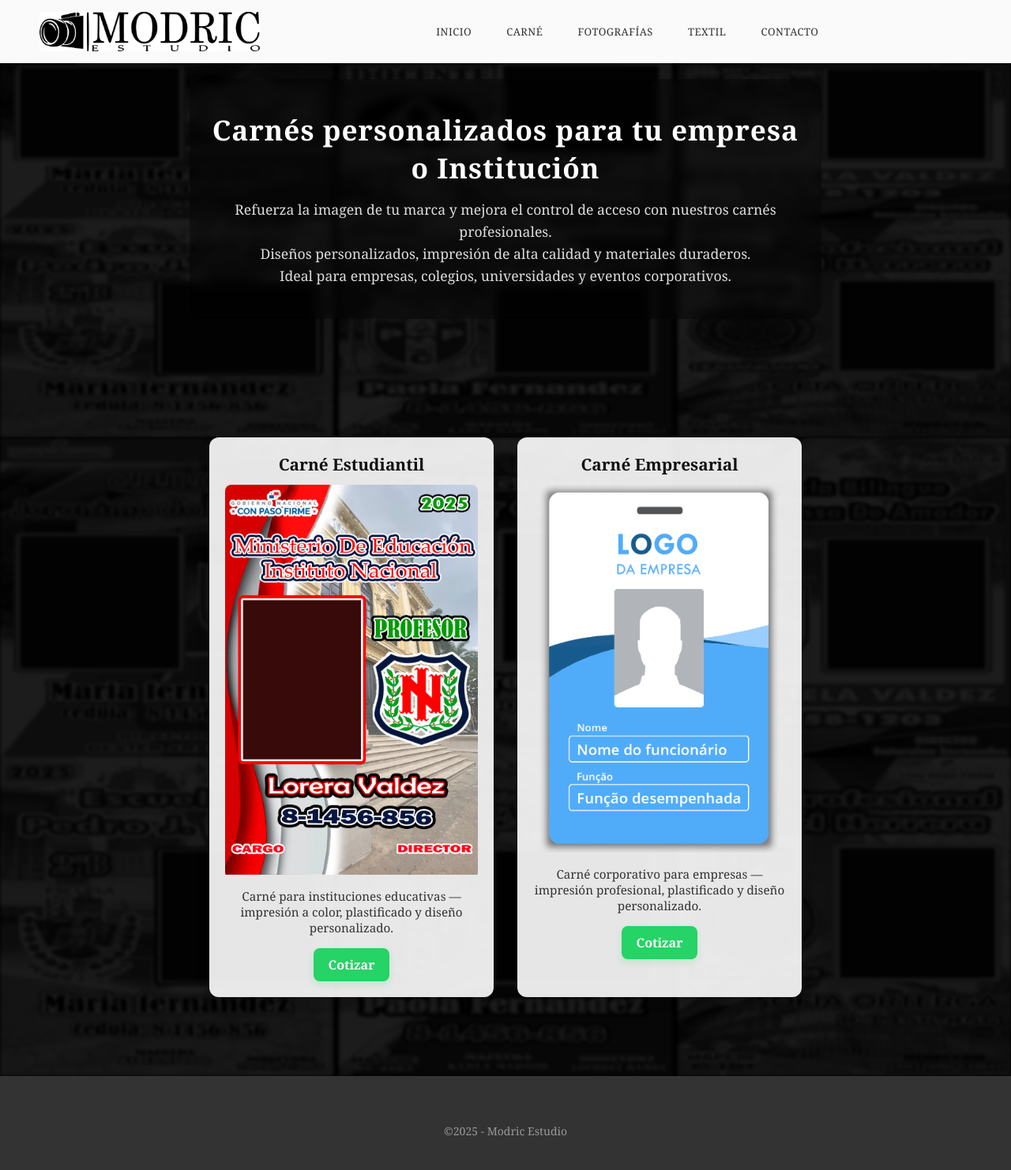
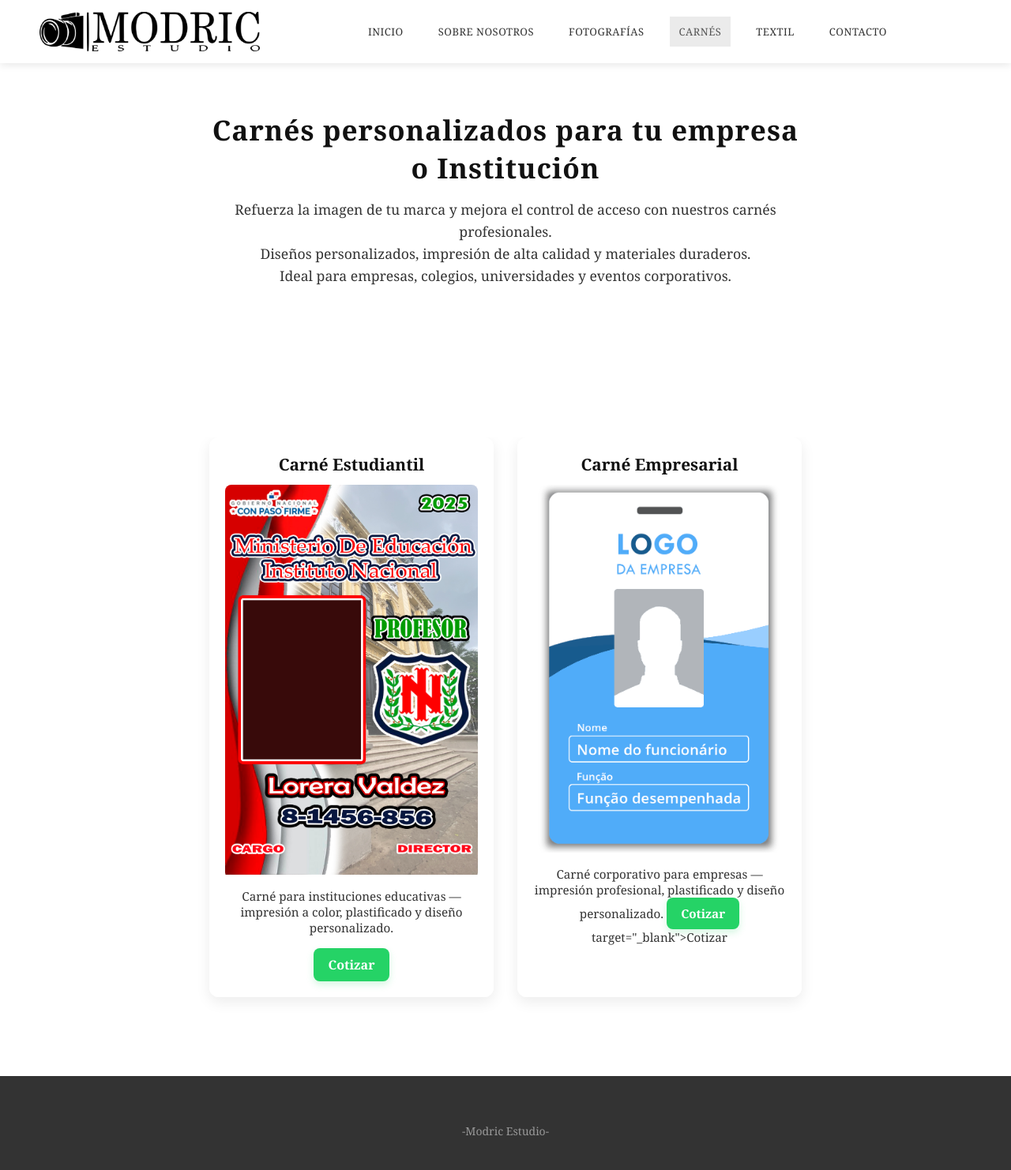
Before and after one commit to GamuDevOne/modric-estudio-web, a PHP site: page /carnet/carnes.html in a window 1280 px wide. Shown: the whole page at 79% size. Run offline with PHP 8.4, Linux system fonts and the light colour scheme.

Commit message:
cambio de nombre: gestionColegios=gestionLugares y mejora de carnet

```diff
--- a/carnet/carnes.html
+++ b/carnet/carnes.html
@@ -19,7 +19,7 @@
 </head>
 
 <body>
-  <!-- HEADER (idéntico al de index.html) -->
+  <!-- HEADER -->
   <header id="header">
     <div class="logo">
       <img src="../imagenes/logo.png" alt="Modric Estudio" class="logo-img">
@@ -27,17 +27,16 @@
     <nav>
       <ul>
         <li><a href="../index.html">INICIO</a></li>
-        <li><a href="#biografia">CARNÉ</a></li>
+        <li><a href="#sobre-nosotros">SOBRE NOSOTROS</a></li>
          <li><a href="../index.html#fotografias">FOTOGRAFÍAS</a></li>
+        <li><a href="carnet.html" class="active">CARNÉS</a></li>
         <li><a href="../textil.html">TEXTIL</a></li>
         <li><a href="../index.html#contacto">CONTACTO</a></li>
       </ul>
     </nav>
   </header>
 
-
-
-  <!-- BIOGRAFÍA -->
+  <!-- SECCIÓN PRINCIPAL -->
   <section id="carnes" class="carnes-section">
     <div class="carnes-header">
       <h2>Carnés personalizados para tu empresa o Institución</h2>
@@ -46,6 +45,7 @@
       <p>Ideal para empresas, colegios, universidades y eventos corporativos.</p>
     </div>
   </section>
+
   <!-- SECCIÓN DE CARNÉS -->
   <section class="carnes-section">
     <div class="carnes-wrapper">
@@ -60,11 +60,12 @@
           <p class="carne-desc">
             Carné para instituciones educativas — impresión a color, plastificado y diseño personalizado.
           </p>
-          <a class="btn-cotizar"
+          <aa class="btn-cotizar"
              href="https://wa.me/50766110691?text=Hola%2C%20quiero%20cotizar%20un%20carn%C3%A9%20estudiantil."
              target="_blank"
              rel="noopener">Cotizar</a>
         </div>
+
         <!-- Carné Empresarial -->
         <div class="carne-card">
           <h3>Carné Empresarial</h3>
@@ -73,12 +74,11 @@
           </div>
           <p class="carne-desc">
             Carné corporativo para empresas — impresión profesional, plastificado y diseño personalizado.
-          </p>
           <a class="btn-cotizar"
              href="https://wa.me/50766110691?text=Hola%2C%20quiero%20cotizar%20un%20carn%C3%A9%20empresarial."
              target="_blank"
              rel="noopener">Cotizar</a>
-        </div>
+             target="_blank">Cotizar</a>
         </div>
 
       </div>
@@ -87,8 +87,7 @@
 
   <!-- FOOTER -->
   <footer class="footer">
-    <p class="copyright">©2025 - Modric Estudio</p>
+    <p class="copyright"> -Modric Estudio-</p>
   </footer>
-
 </body>
 </html>
--- a/carnet/carnet-styles.css
+++ b/carnet/carnet-styles.css
@@ -1,42 +1,20 @@
-/* ---------- SECCIÓN CARNÉS ---------- */
+/* ---------- SECCIÓN CARNÉS SIN FONDO ---------- */
 .carnes-section {
   position: relative;
   padding: 100px 20px;
-  color: #fff;
+  color: #000;
   text-align: center;
   overflow: hidden;
-  background-color: #000;
+  background: none !important; /* sin color ni imagen */
 }
 
-/* 🔳 COLLAGE DE FONDO */
-.carnes-section::before {
-  content: "";
-  position: absolute;
-  inset: 0;
-  z-index: 0;
-  background-image:
-    url("../imagenes/foto1.jpg"),
-    url("../imagenes/foto2.jpg"),
-    url("../imagenes/foto3.jpg"),
-    url("../imagenes/foto4.jpg"),
-    url("../imagenes/foto5.jpg"),
-    url("../imagenes/foto6.jpg");
-  background-size: 33% 50%, 33% 50%, 33% 50%, 33% 50%, 33% 50%, 33% 50%;
-  background-position:
-    top left, top center, top right,
-    bottom left, bottom center, bottom right;
-  background-repeat: no-repeat;
-  filter: grayscale(100%) brightness(35%) blur(2px);
-  opacity: 0.7;
-}
-
-/* 🔳 CAPA NEGRA DIFUMINADA PARA CONTRASTE */
+/* 🚫 ELIMINAR COMPLETAMENTE FONDOS Y CAPAS */
+.carnes-section::before,
 .carnes-section::after {
-  content: "";
-  position: absolute;
-  inset: 0;
-  background: rgba(0, 0, 0, 0.55);
-  z-index: 1;
+  content: none !important;
+  background: none !important;
+  background-image: none !important;
+  display: none !important;
 }
 
 /* ---------- CONTENIDO ---------- */
@@ -45,9 +23,9 @@
   z-index: 2;
   max-width: 800px;
   margin: 0 auto 50px;
-  background: rgba(0, 0, 0, 0.3);
-  -webkit-backdrop-filter: blur(6px);
-  backdrop-filter: blur(6px);
+  background: none;
+  -webkit-backdrop-filter: none;
+  backdrop-filter: none;
   padding: 40px 20px;
   border-radius: 20px;
   animation: fadeIn 1.5s ease-in-out;
@@ -57,19 +35,19 @@
   font-size: 2.2rem;
   font-weight: 700;
   margin-bottom: 15px;
-  color: #fff;
+  color: #111;
   letter-spacing: 1px;
 }
 
 .carnes-header p {
   font-size: 1.1rem;
-  color: #ddd;
+  color: #333;
   line-height: 1.6;
 }
 
 /* ---------- TARJETAS ---------- */
 .carnes-wrapper {
-  margin-top: -100px; /* súbelo o bájalo ajustando este valor */
+  margin-top: -100px;
   position: relative;
   z-index: 2;
 }
@@ -83,7 +61,7 @@
 }
 
 .carne-card {
-  background: rgba(255, 255, 255, 0.9);
+  background: rgba(255, 255, 255, 0.95);
   border-radius: 12px;
   padding: 20px;
   width: 360px;
```
Also changed, not shown: administracion/administracion.html (+4 -4 lines), administracion/gestionLugares/lugar.html (renamed from administracion/gestionColegios/colegios.html, +12 -12 lines), administracion/gestionLugares/lugar.js (renamed from administracion/gestionColegios/colegios.js, +72 -49 lines), administracion/gestionLugares/lugar.css (renamed from administracion/gestionColegios/colegios.css). Lines whose indentation alone changed are shown as unchanged.
